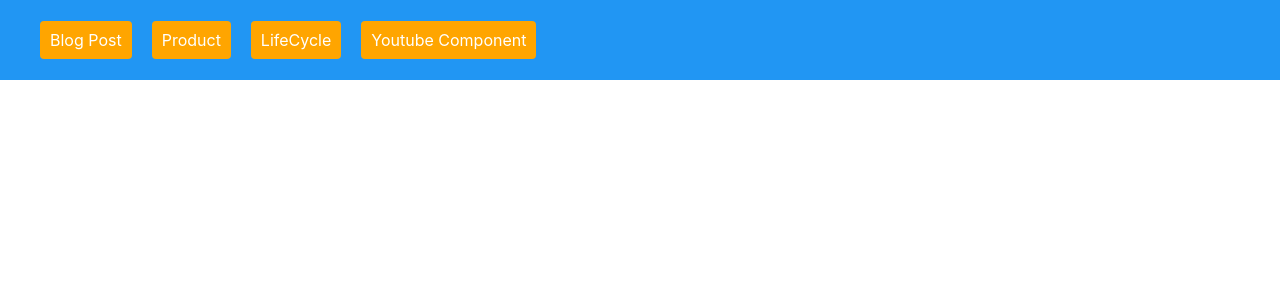
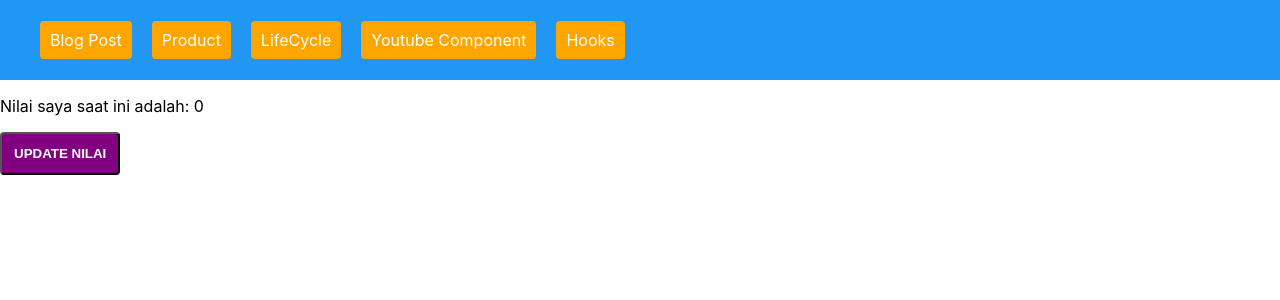
Before and after one commit to RianMupti/React-hello-world, a React (Create React App) app: page /hooks in a window 1280 px wide. Shown: the top 300 px of the page. Built offline with nearby package versions, Linux system fonts and the light colour scheme.

Commit message:
pengenalan hooks

```diff
--- a/package.json
+++ b/package.json
@@ -7,8 +7,8 @@
     "@testing-library/react": "^11.2.5",
     "@testing-library/user-event": "^12.7.1",
     "axios": "^0.21.1",
-    "react": "^17.0.1",
-    "react-dom": "^17.0.1",
+    "react": "^17.0.2",
+    "react-dom": "^17.0.2",
     "react-redux": "^7.2.3",
     "react-router": "^5.2.0",
     "react-router-dom": "^5.2.0",
--- a/src/container/Home/Home.jsx
+++ b/src/container/Home/Home.jsx
@@ -9,6 +9,7 @@
 import YoutubeCompPage from '../Pages/YoutubeCompPage/YoutubeCompPage';
 import DetailPost from '../Pages/BlogPost/DetailPost/DetailPost';
 import GlobalProvider from '../../context/context';
+import Hooks from '../Pages/Hooks/Hooks';
 
 // style
 import './Home.css';
@@ -33,6 +34,7 @@
                     <Link to="/product">Product</Link>
                     <Link to="/lifecycle">LifeCycle</Link>
                     <Link to="/youtube-component">Youtube Component</Link>
+                    <Link to="/hooks">Hooks</Link>
                 </div>
 
                 <Switch>
@@ -53,6 +55,11 @@
                     <Route path="/youtube-component">
                         <YoutubeCompPage />
                     </Route>
+
+                    <Route path="/hooks">
+                        <Hooks />
+                    </Route>
+
                 </Switch>
 
             </Router>
--- /dev/null
+++ b/src/container/Pages/Hooks/Hooks.css
@@ -0,0 +1,12 @@
+.p-hooks button {
+    padding: 12px 12px;
+    border-radius: 4px;
+    background-color: purple;
+    color: white;
+    text-transform: uppercase;
+    font-weight: bold;
+}
+
+button:hover {
+    cursor: pointer;
+}
--- /dev/null
+++ b/src/container/Pages/Hooks/Hooks.jsx
@@ -0,0 +1,38 @@
+import React, { Component, useState } from 'react';
+import './Hooks.css'
+
+// class Hooks extends Component {
+//     constructor(props) {
+//         super(props);
+//         this.state = {
+//             count: 0
+//         }
+//     }
+
+//     onUpdate = () => {
+//         this.setState({
+//             count: this.state.count + 1
+//         })
+//     }
+
+//     render() {
+//         return (
+//             <div className="p-hooks">
+//                 <p>Nilai saya saat ini adalah: {this.state.count}</p>
+//                 <button onClick={this.onUpdate}>Update Nilai</button>
+//             </div>
+//         )
+//     }
+// }
+
+const Hooks = () => {
+    const [count, setCount] = useState(0);
+    return (
+        <div className="p-hooks">
+            <p>Nilai saya saat ini adalah: {count}</p>
+            <button onClick={() => setCount(count + 1)}>Update Nilai</button>
+        </div>
+    )
+}
+
+export default Hooks;
```
Also changed, not shown: 1 other file (tests, documents, lock files or other folders).
